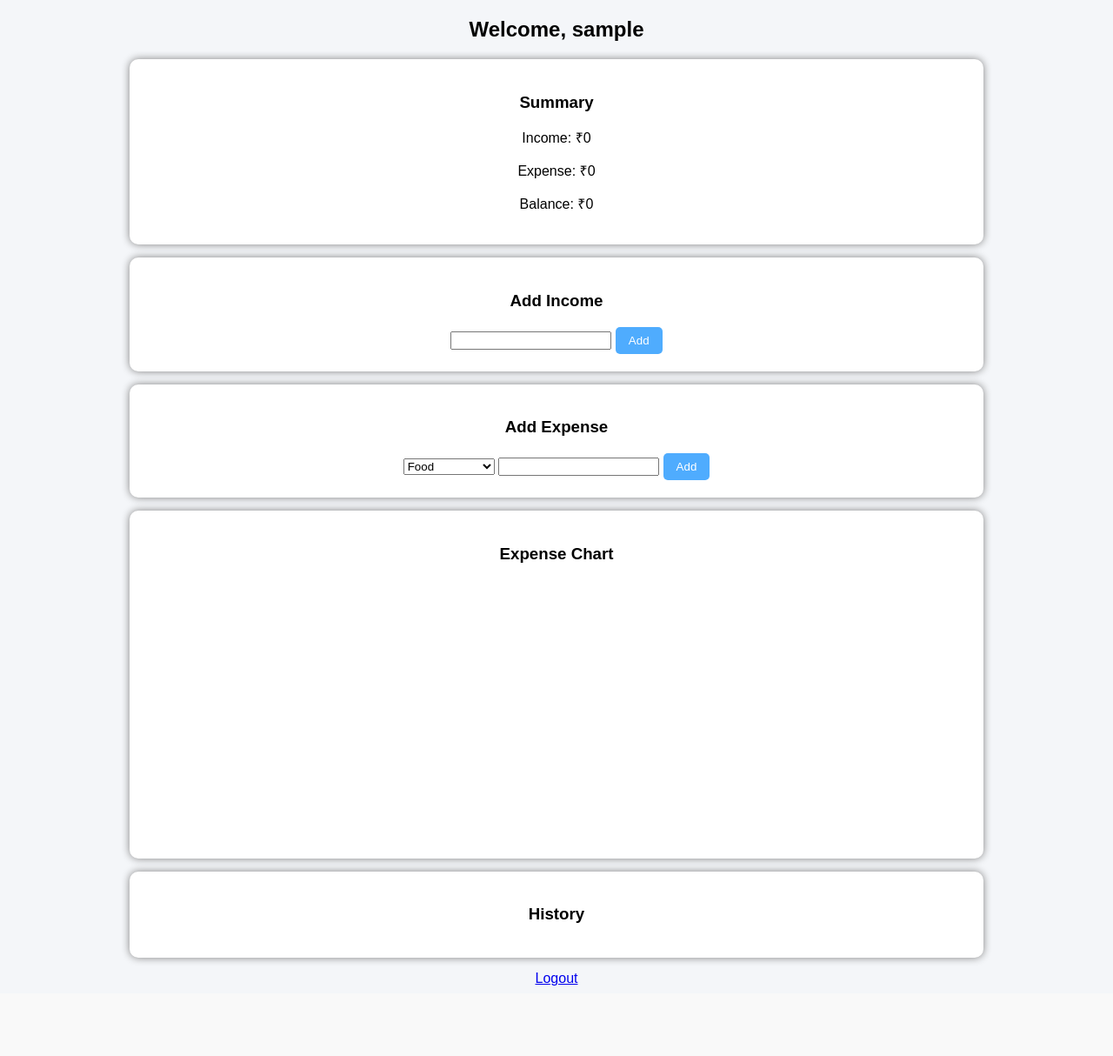
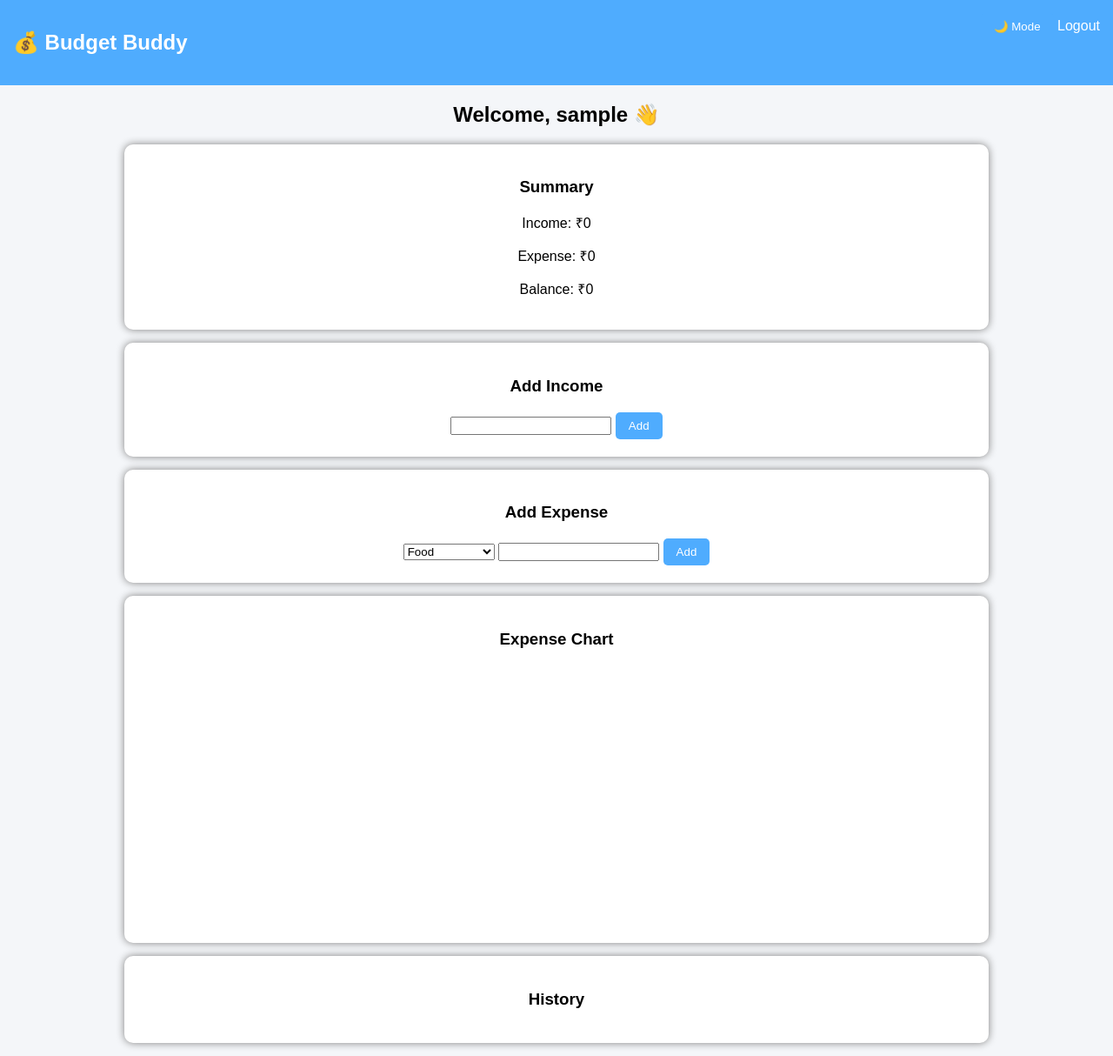
Before and after one commit to janhavi1602/student-budget-app, a Flask app: page /dashboard in a window 1280 px wide. Shown: the whole page at 87% size. Before the commit the page ends 1133 px from the top, so only its background shows below. Run offline with Flask 3, Linux system fonts and the light colour scheme; the visitor is signed in with stand-in values (Sample User, id 1); a map, chart or similar area stays blank.

Commit message:
Update index.html

```diff
--- a/templates/index.html
+++ b/templates/index.html
@@ -8,13 +8,28 @@
     <style>
         body {
             font-family: Arial;
+            margin: 0;
             background: #f4f6f9;
-            text-align: center;
+            transition: 0.3s;
+        }
+
+        .dark {
+            background: #121212;
+            color: white;
+        }
+
+        .navbar {
+            background: #4facfe;
+            color: white;
+            padding: 15px;
+            display: flex;
+            justify-content: space-between;
         }
 
         .container {
             width: 80%;
             margin: auto;
+            text-align: center;
         }
 
         .card {
@@ -23,6 +38,10 @@
             margin: 15px;
             border-radius: 10px;
             box-shadow: 0px 0px 10px gray;
+        }
+
+        .dark .card {
+            background: #1e1e1e;
         }
 
         button {
@@ -38,14 +57,27 @@
             max-width: 400px;
             margin: auto;
         }
+
+        a {
+            text-decoration: none;
+            color: white;
+        }
     </style>
 </head>
 
 <body>
 
+<div class="navbar">
+    <h2>💰 Budget Buddy</h2>
+    <div>
+        <button onclick="toggleMode()">🌙 Mode</button>
+        <a href="/logout">Logout</a>
+    </div>
+</div>
+
 <div class="container">
 
-<h2>Welcome, {{ username }}</h2>
+<h2>Welcome, {{ username }} 👋</h2>
 
 <div class="card">
     <h3>Summary</h3>
@@ -94,8 +126,6 @@
     </ul>
 </div>
 
-<a href="/logout">Logout</a>
-
 </div>
 
 <script>
@@ -115,10 +145,21 @@ new Chart(document.getElementById("chart"), {
     data: {
         labels: Object.keys(categoryTotals),
         datasets: [{
-            data: Object.values(categoryTotals)
+            data: Object.values(categoryTotals),
+            backgroundColor: [
+                "#ff6384",
+                "#36a2eb",
+                "#ffcd56",
+                "#4bc0c0"
+            ]
         }]
     }
 });
+
+// 🌙 Dark mode toggle
+function toggleMode() {
+    document.body.classList.toggle("dark");
+}
 </script>
 
 </body>
```
